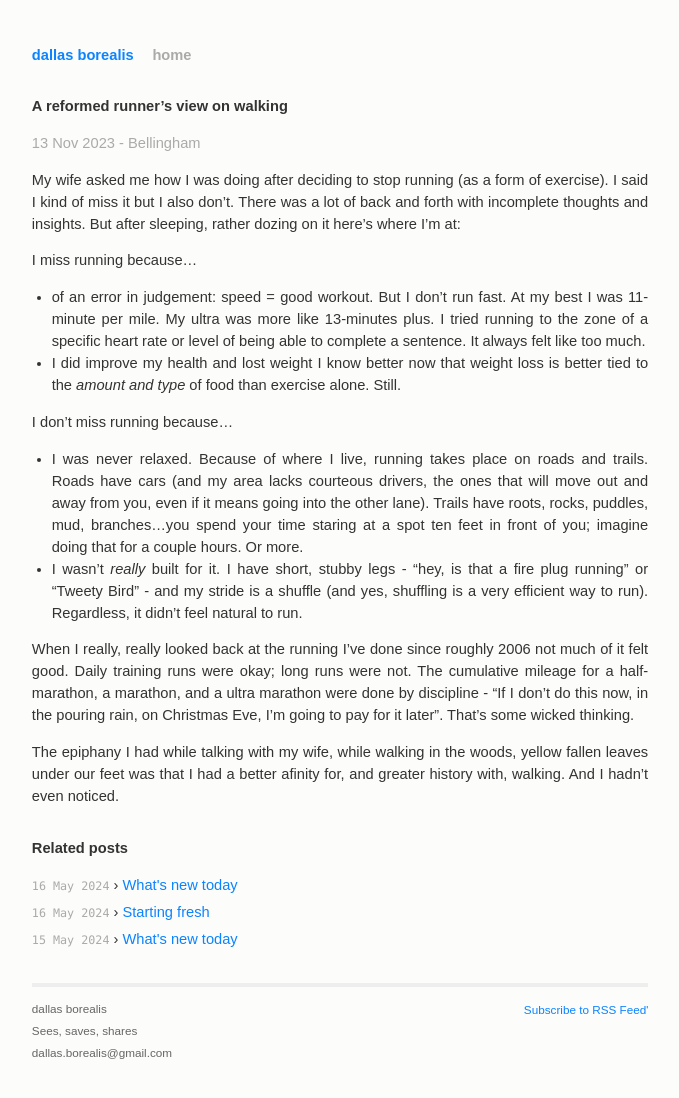
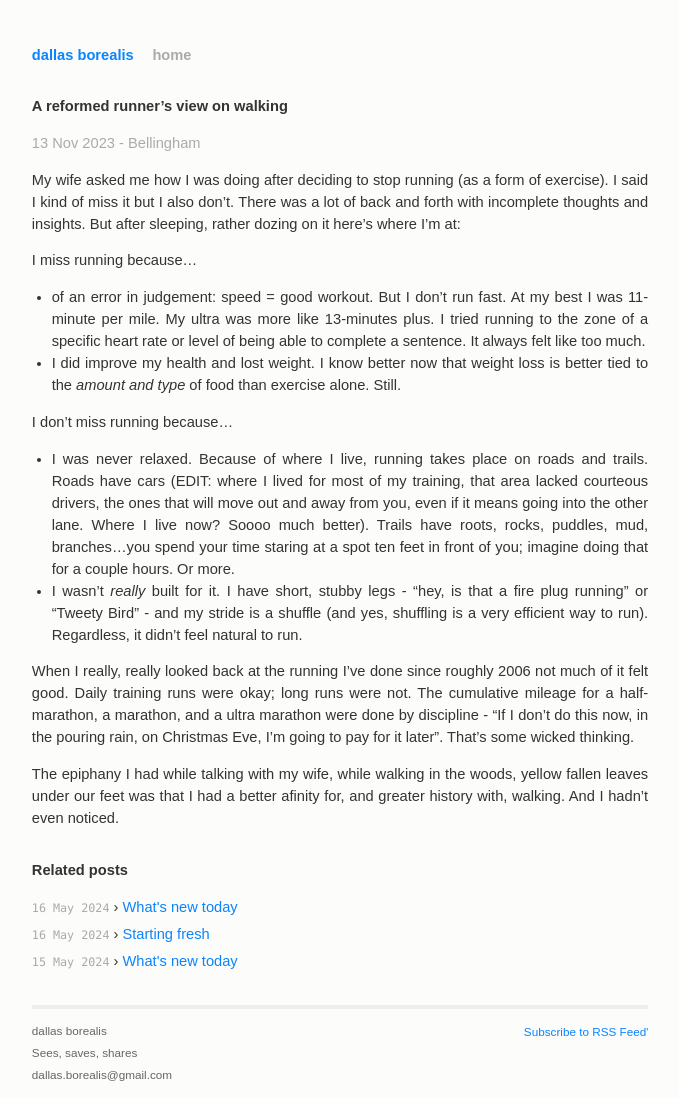
Before and after one commit to dallas-borealis/dallas-borealis.github.io, a Jekyll site: the page built from _posts/2023-11-13-reformed-runner.md, in a window 1280 px wide. Shown: the whole page, without its empty margins (300-979 px from the left). Built offline with Jekyll 4.4.1, drawn with Linux system fonts in a browser that asks for light colours; before the commit the page ends 1076 px from its top, so only the background shows below that.

Commit message:
Update 2023-11-13-reformed-runner.md

```diff
--- a/_posts/2023-11-13-reformed-runner.md
+++ b/_posts/2023-11-13-reformed-runner.md
@@ -13,12 +13,12 @@ My wife asked me how I was doing after deciding to stop running (as a form of ex
 I miss running because...
  - of an error in judgement: speed = good workout.
   But I don't run fast. At my best I was 11-minute per mile. My ultra was more like 13-minutes plus. I tried running to the zone of a specific heart rate or level of being able to complete a sentence. It always felt like too much.
- - I did improve my health and lost weight
+ - I did improve my health and lost weight.
  I know better now that weight loss is better tied to the _amount and type_ of food than exercise alone. Still.
 
 I don't miss running because...
  - I was never relaxed.
- Because of where I live, running takes place on roads and trails. Roads have cars (and my area lacks courteous drivers, the ones that will move out and away from you, even if it means going into the other lane). Trails have roots, rocks, puddles, mud, branches...you spend your time staring at a spot ten feet in front of you; imagine doing that for a couple hours. Or more.
+ Because of where I live, running takes place on roads and trails. Roads have cars (EDIT: where I lived for most of my training, that area lacked courteous drivers, the ones that will move out and away from you, even if it means going into the other lane. Where I live now? Soooo much better). Trails have roots, rocks, puddles, mud, branches...you spend your time staring at a spot ten feet in front of you; imagine doing that for a couple hours. Or more.
  - I wasn't _really_ built for it.
  I have short, stubby legs - "hey, is that a fire plug running" or "Tweety Bird" - and my stride is a shuffle (and yes, shuffling is a very efficient way to run). Regardless, it didn't feel natural to run.
 
```
